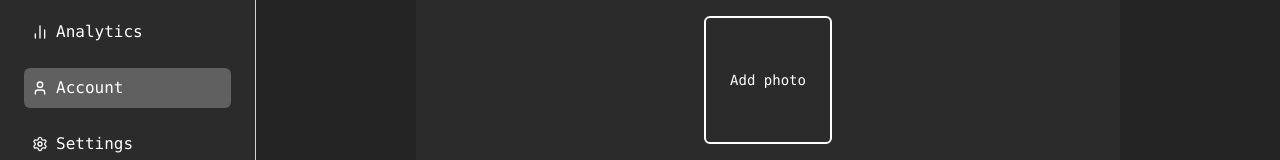
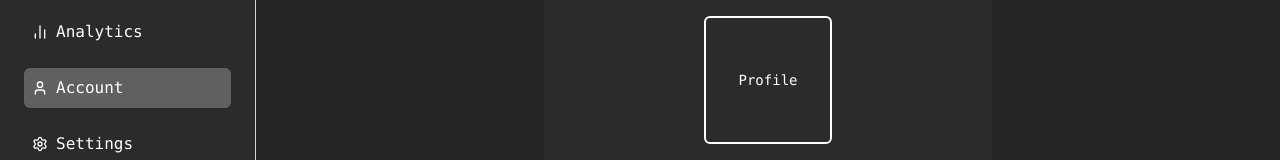
Before and after one commit to Ein-shen/Finance_tracker, a React (Vite) app in the folder client/: page /dashboard/account in a window 1280 px wide. Shown: the part 196-356 px from the top of the page. Built offline with nearby package versions, Linux system fonts and the light colour scheme; no server answers.

Commit message:
added changes in the account  loading

```diff
--- a/client/src/pages/user/Account.jsx
+++ b/client/src/pages/user/Account.jsx
@@ -110,7 +110,7 @@ export const Account = () => {
 
       <div className="w-full flex flex-col items-center pt-15 px-20">
 
-        <div className='w-full theme-card flex flex-col items rounded-md flex  items-center py-10'>
+        <div className='w-md theme-card flex flex-col items rounded-md flex  items-center py-10'>
 
 
             <label className="relative flex items-center justify-center border-2 rounded-md h-32 w-32 cursor-pointer overflow-hidden">
@@ -122,7 +122,7 @@ export const Account = () => {
                 />
               ) : (
                 <span className="font-mono text-sm text-center px-2">
-                  {uploading ? 'Uploading...' : 'Add photo'}
+                  {uploading ? 'Uploading...' : 'Profile'}
                 </span>
               )}
 
@@ -141,12 +141,12 @@ export const Account = () => {
 
             <div className="flex flex-row items-center gap-4 pt-5">
               <h1 className="font-mono text-lg">
-                {loadingProfile ? '...' : name || 'No name set'}
+                {loadingProfile ? 'Name' : name || 'No name set'}
               </h1>
             </div>
 
             <h1 className="font-mono text-lg text-center mt-2">
-              {loadingProfile ? '...' : email}
+              {loadingProfile ? 'Email' : email}
             </h1>
           </div>
         </div>
```
